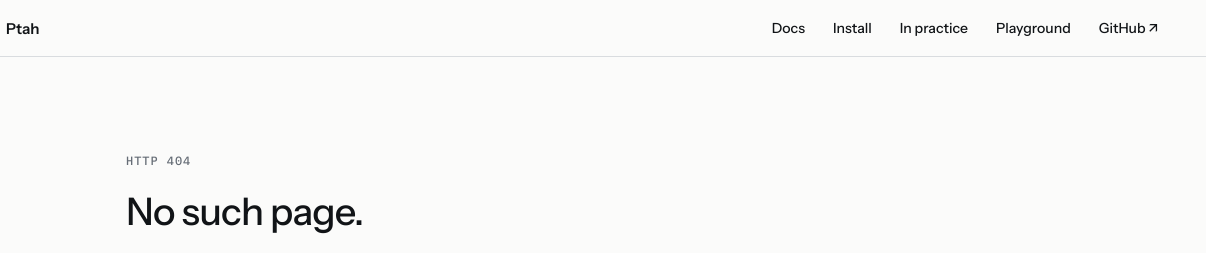
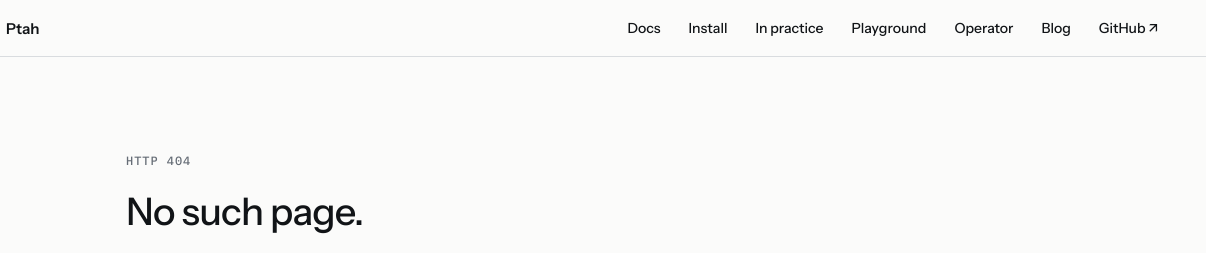
Before and after one commit to stokaro/ptah-sandbox, a website: page web/404.html in a window 1280 px wide. Shown: the top 253 px of the page, 74-1280 px from the left. Drawn offline with Linux system fonts and the light colour scheme.

Commit message:
The header links the operator and the blog (#4)
play.ptah.run's header named the documentation, the install page, the
in-practice runs and itself, and stopped there: the two sites added since
were reachable from every other Ptah header and not from this one.

Both pages carry the nav, so both get the links.

```diff
--- a/web/404.html
+++ b/web/404.html
@@ -27,6 +27,8 @@
         <li><a href="https://ptah.run/install/">Install</a></li>
         <li><a href="https://ptah.run/in-practice/">In practice</a></li>
         <li><a href="/">Playground</a></li>
+        <li><a href="https://operator.ptah.run/">Operator</a></li>
+        <li><a href="https://blog.ptah.run/">Blog</a></li>
         <li><a href="https://github.com/stokaro/ptah">GitHub&nbsp;↗</a></li>
       </ul>
     </nav>
```
Also changed, not shown: web/index.html (+2 -0 lines).
